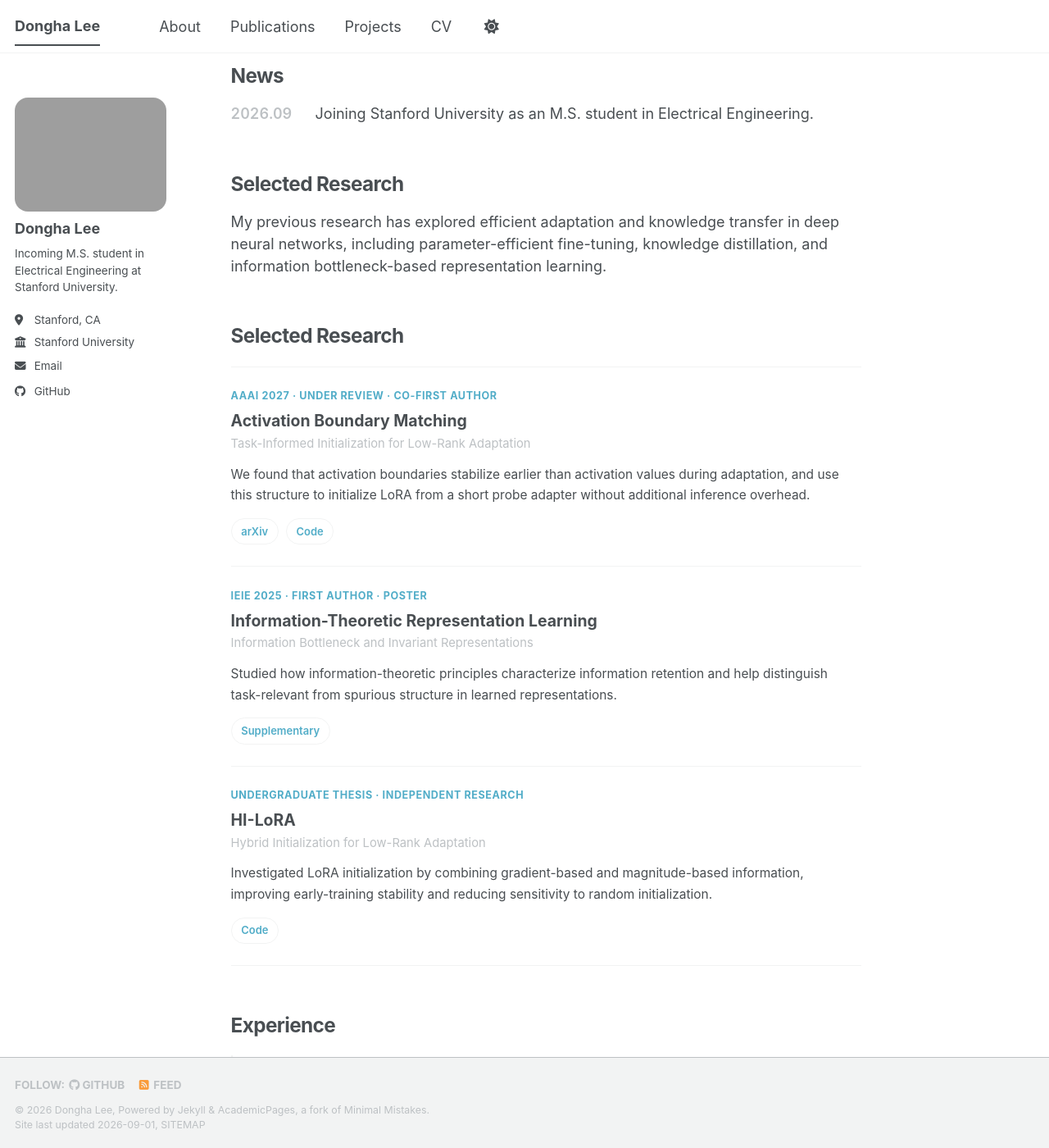
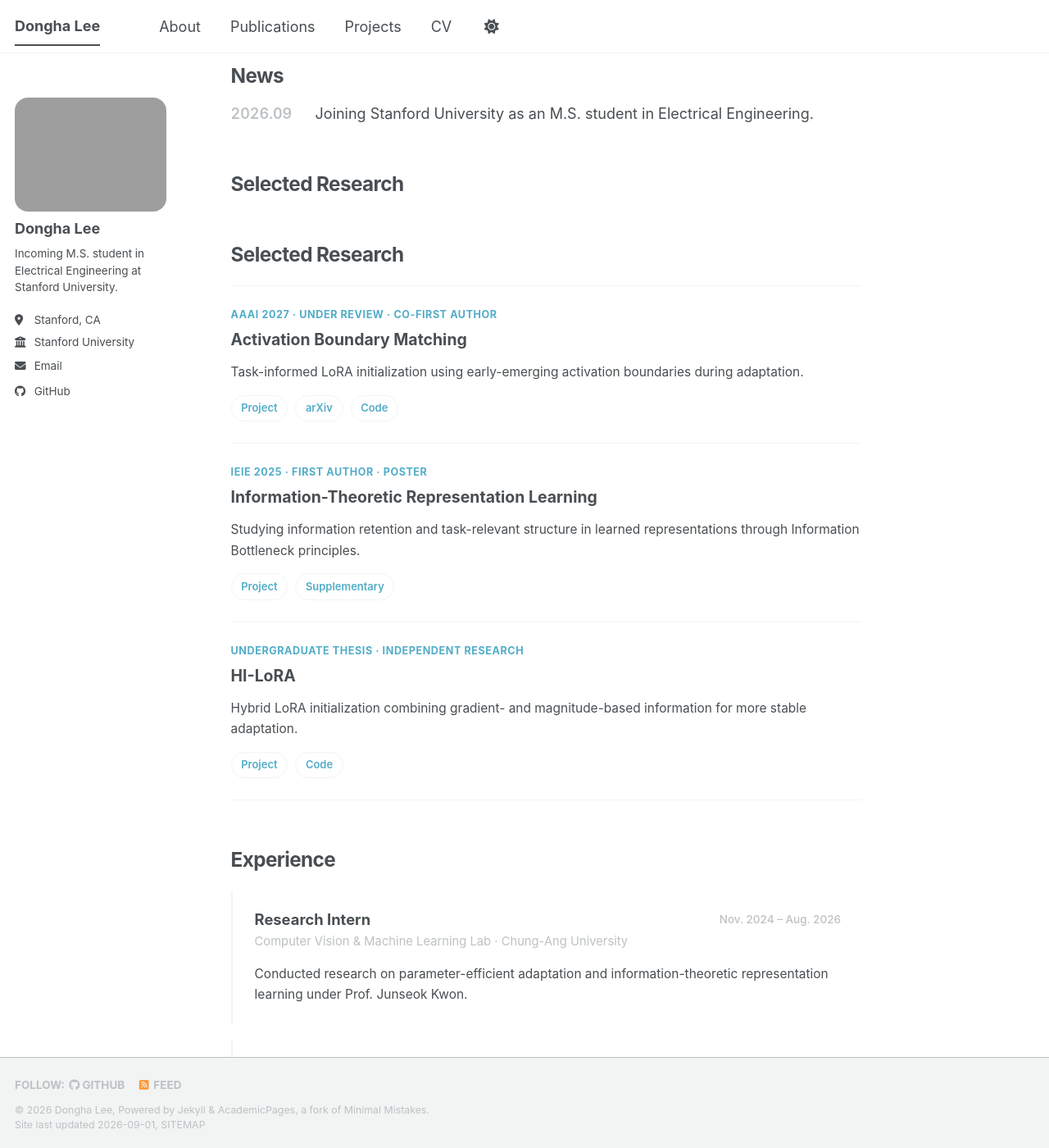
Before and after one commit to lee-research/lee-research.github.io, a Jekyll site: the page built from _pages/about.md, in a window 1280 px wide and 1400 px high, scrolled down 597 px. Shown: the whole window at 82% size. Built offline with Jekyll 4.4.1, drawn with Linux system fonts in a browser that asks for light colours; a script bundle is joined from its source files by our own code; library files that are not in the unit come from our copies.

Commit message:
Update about.md

```diff
--- a/_pages/about.md
+++ b/_pages/about.md
@@ -66,11 +66,6 @@ and efficient adaptation.
 
 ## Selected Research
 
-My previous research has explored efficient adaptation and knowledge
-transfer in deep neural networks, including parameter-efficient
-fine-tuning, knowledge distillation, and information bottleneck-based
-representation learning.
-
 <h2>Selected Research</h2>
 
 <div class="research-list">
@@ -82,22 +77,23 @@ representation learning.
 
     <h3>Activation Boundary Matching</h3>
 
-    <p class="research-subtitle">
-      Task-Informed Initialization for Low-Rank Adaptation
-    </p>
-
     <p class="research-desc">
-      We found that activation boundaries stabilize earlier than activation
-      values during adaptation, and use this structure to initialize LoRA
-      from a short probe adapter without additional inference overhead.
+      Task-informed LoRA initialization using early-emerging
+      activation boundaries during adaptation.
     </p>
 
     <div class="research-links">
+      <a href="/portfolio/">Project</a>
+
       <a href="https://arxiv.org/abs/2511.19145"
-         target="_blank" rel="noopener">arXiv</a>
+         target="_blank" rel="noopener">
+        arXiv
+      </a>
 
       <a href="https://github.com/lee-research/ABM-LORA"
-         target="_blank" rel="noopener">Code</a>
+         target="_blank" rel="noopener">
+        Code
+      </a>
     </div>
   </div>
 
@@ -109,19 +105,18 @@ representation learning.
 
     <h3>Information-Theoretic Representation Learning</h3>
 
-    <p class="research-subtitle">
-      Information Bottleneck and Invariant Representations
-    </p>
-
     <p class="research-desc">
-      Studied how information-theoretic principles characterize information
-      retention and help distinguish task-relevant from spurious structure
-      in learned representations.
+      Studying information retention and task-relevant structure
+      in learned representations through Information Bottleneck principles.
     </p>
 
     <div class="research-links">
+      <a href="/portfolio/">Project</a>
+
       <a href="https://drive.google.com/file/d/1JDvm08fTdV8UKdTJb93mmhfr-jLsnDpv/view?usp=sharing"
-         target="_blank" rel="noopener">Supplementary</a>
+         target="_blank" rel="noopener">
+        Supplementary
+      </a>
     </div>
   </div>
 
@@ -133,19 +128,18 @@ representation learning.
 
     <h3>HI-LoRA</h3>
 
-    <p class="research-subtitle">
-      Hybrid Initialization for Low-Rank Adaptation
-    </p>
-
     <p class="research-desc">
-      Investigated LoRA initialization by combining gradient-based and
-      magnitude-based information, improving early-training stability
-      and reducing sensitivity to random initialization.
+      Hybrid LoRA initialization combining gradient- and magnitude-based
+      information for more stable adaptation.
     </p>
 
     <div class="research-links">
+      <a href="/portfolio/">Project</a>
+
       <a href="https://github.com/lee-research/HI-LoRA"
-         target="_blank" rel="noopener">Code</a>
+         target="_blank" rel="noopener">
+        Code
+      </a>
     </div>
   </div>
 
```
